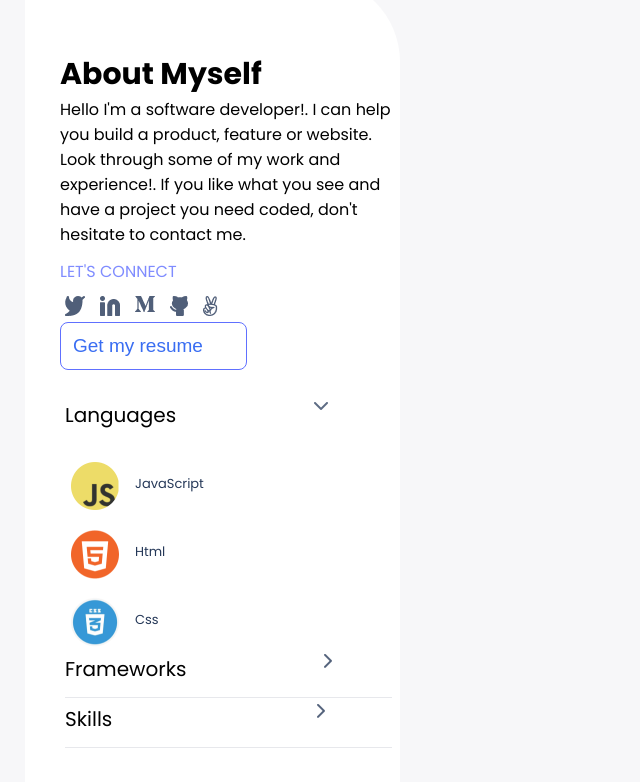
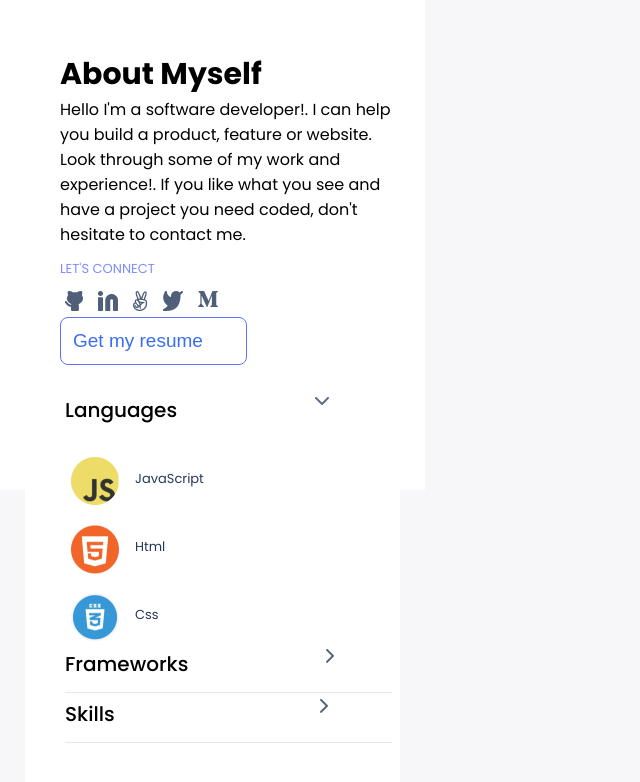
Before and after one commit to pradmon/MyPortfolio, a website: page index.html in a window 1280 px wide. Shown: the part 2827-3609 px from the top of the page, without its empty margins (0-640 px from the left). Drawn offline with Linux system fonts and the light colour scheme.

Commit message:
Add modifications in the job card and about myself

```diff
--- a/index.html
+++ b/index.html
@@ -194,33 +194,34 @@
                     <h2>About Myself</h2>
                 </div>
                 <div class="description">
-                    Hello I'm a software developer!. I can help you build a product, feature or website. Look through
-                    some
-                    of my work and experience!. If you like what you see and have a project you need coded, don't
-                    hesitate to
-                    contact
-                    me.
+                    <p>Hello I'm a software developer!. I can help you build a product, feature or website. Look through
+                        some
+                        of my work and experience!. If you like what you see and have a project you need coded, don't
+                        hesitate to
+                        contact
+                        me.
+                    </p>
                 </div>
                 <div class="lets-connect">
                     LET'S CONNECT
                 </div>
                 <ul class="icons-socialMedia2">
                     <li class="iconnet iconnetMar">
-                        <a href="https://twitter.com/praduar"><img src="./img/twitter1.png" alt="twitter-icon"></a>
+                        <a href="https://github.com/pradmon"><img src="./img/github.png" alt="github-icon"></a>
                     </li>
                     <li class="iconnet iconnetMar">
                         <a href="https://www.linkedin.com/in/jorgepradamoncada/"><img src="./img/linkedin.png"
                                 alt="linkedin-icon"></a>
                     </li>
                     <li class="iconnet iconnetMar">
-                        <a href="https://medium.com/" rel="noopener noreferrer"><img src="./img/medium.png"
-                                alt="medium-icon"></a>
+                        <a href="https://www.angellist.com/"><img src="./img/angellist.png" alt="angellist-icon"></a>
                     </li>
                     <li class="iconnet iconnetMar">
-                        <a href="https://github.com/pradmon"><img src="./img/github.png" alt="github-icon"></a>
+                        <a href="https://twitter.com/praduar"><img src="./img/twitter1.png" alt="twitter-icon"></a>
                     </li>
                     <li class="iconnet iconnetMar">
-                        <a href="https://www.angellist.com/"><img src="./img/angellist.png" alt="angellist-icon"></a>
+                        <a href="https://medium.com/" rel="noopener noreferrer"><img src="./img/medium.png"
+                            alt="medium-icon"></a>
                     </li>
                 </ul>
                 <div class="summary">
@@ -232,7 +233,7 @@
                     <li class="iconnetMar">
                         <div class="language">
                             <div class="language-title">
-                                <div class="title">Languages</div>
+                                <div class="title1">Languages</div>
                                 <div class="arrow">
                                     <img src="img/arrow.png" alt="arrow">
                                 </div>
@@ -264,7 +265,7 @@
                                 </li>
                             </ul>
                             <div class="language-title lenguages">
-                                <div class="title">Frameworks</div>
+                                <div class="title1">Frameworks</div>
                                 <div class="arrow">
                                     <img src="img/rightArrow.png" alt="right arrow">
                                 </div>
@@ -273,7 +274,7 @@
                                 <img src="img/separator.png" alt="separator">
                             </div>
                             <div class="language-title lenguages">
-                                <div class="title">Skills</div>
+                                <div class="title1">Skills</div>
                                 <div class="arrow1">
                                     <img src="img/rightArrow.png" alt="right arrow">
                                 </div>
--- a/style.css
+++ b/style.css
@@ -21,6 +21,11 @@ body {
 
 .flex-row {
   display: flex;
+}
+
+.flex-row1 {
+  display: flex;
+  flex-direction: column;
 }
 
 .menu-button {
@@ -121,12 +126,14 @@ body {
 }
 
 .work-section {
-  width: 325px;
+  width: 375px;
+  height: 2788px;
   display: grid;
   text-align: left;
   padding: 25px;
   gap: 88px;
   margin-bottom: 90px;
+  background-color: #fff;
 }
 
 .work-section ul {
@@ -226,7 +233,6 @@ body {
   padding-top: 75px;
   padding-bottom: 114px;
   background-color: white;
-  border-top-right-radius: 85px;
 }
 
 .about-myself-container {
@@ -237,7 +243,7 @@ body {
 
 .lets-connect {
   color: #7f8cff;
-  font-size: 16px;
+  font-size: 13px;
   padding-top: 12px;
   padding-bottom: 12px;
 }
@@ -276,8 +282,26 @@ body {
   padding-bottom: 4px;
 }
 
+@font-face {
+  font-family: 'Poppins';
+  src: url('/fonts/Poppins/Poppins-Bold.ttf');
+  font-weight: bold;
+}
+
+@font-face {
+  font-family: 'Poppins';
+  src: url('/fonts/Poppins/Poppins-Regular.ttf');
+  font-weight: normal;
+}
+
 .about-myself .about-myself-container .title {
   font-size: 20px;
+  font-weight: 700;
+}
+
+.about-myself .about-myself-container .title1 {
+  font-size: 20px;
+  font-weight: 500;
 }
 
 .language-list {
```
